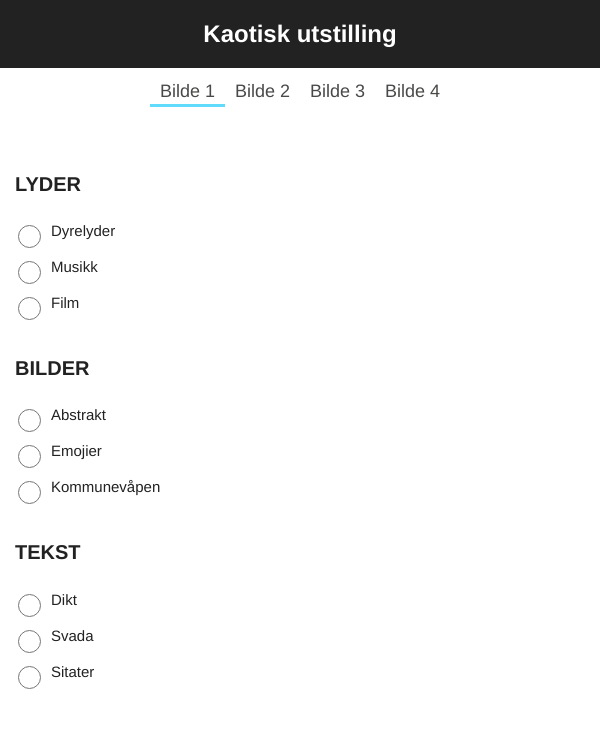
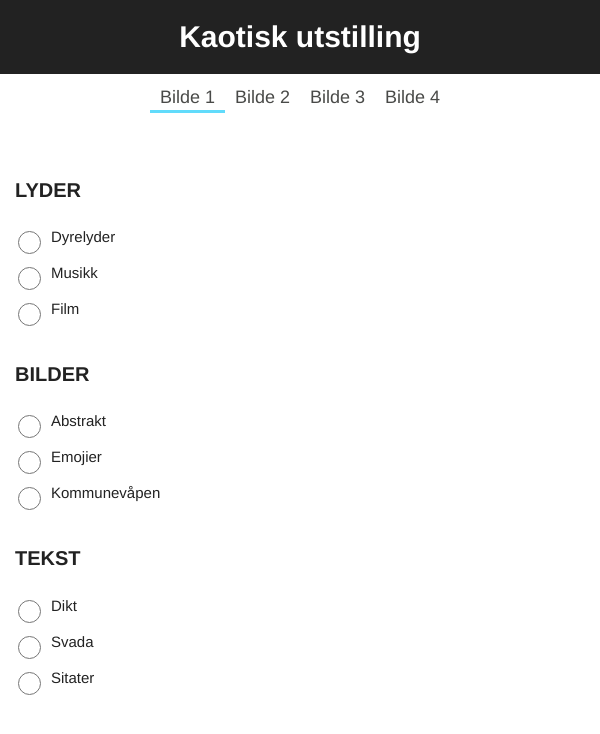
Before and after one commit to IT2810/it2810-webutvikling-h18-prosjekt-2-gruppe--30, a React (Create React App) app in the folder utstilling/: page / in a window 600 px wide. Shown: the top 734 px of the page. Built offline with nearby package versions, Linux system fonts and the light colour scheme; no server answers.

Commit message:
Make title larger and more responsive for small devices

```diff
--- a/utstilling/src/App.css
+++ b/utstilling/src/App.css
@@ -9,3 +9,17 @@
     color: white;
     margin: 0;
 }
+
+/* Extra small devices (phones, 600px and down) */
+@media only screen and (max-width: 600px) {
+    .App-title{
+        font-size: 7vw;
+    }
+}
+
+/* Small devices (portrait tablets and large phones, 600px and up) */
+@media only screen and (min-width: 600px) and (max-width: 700px) {
+    .App-title{
+        font-size: 5vw;
+    }
+}
```
